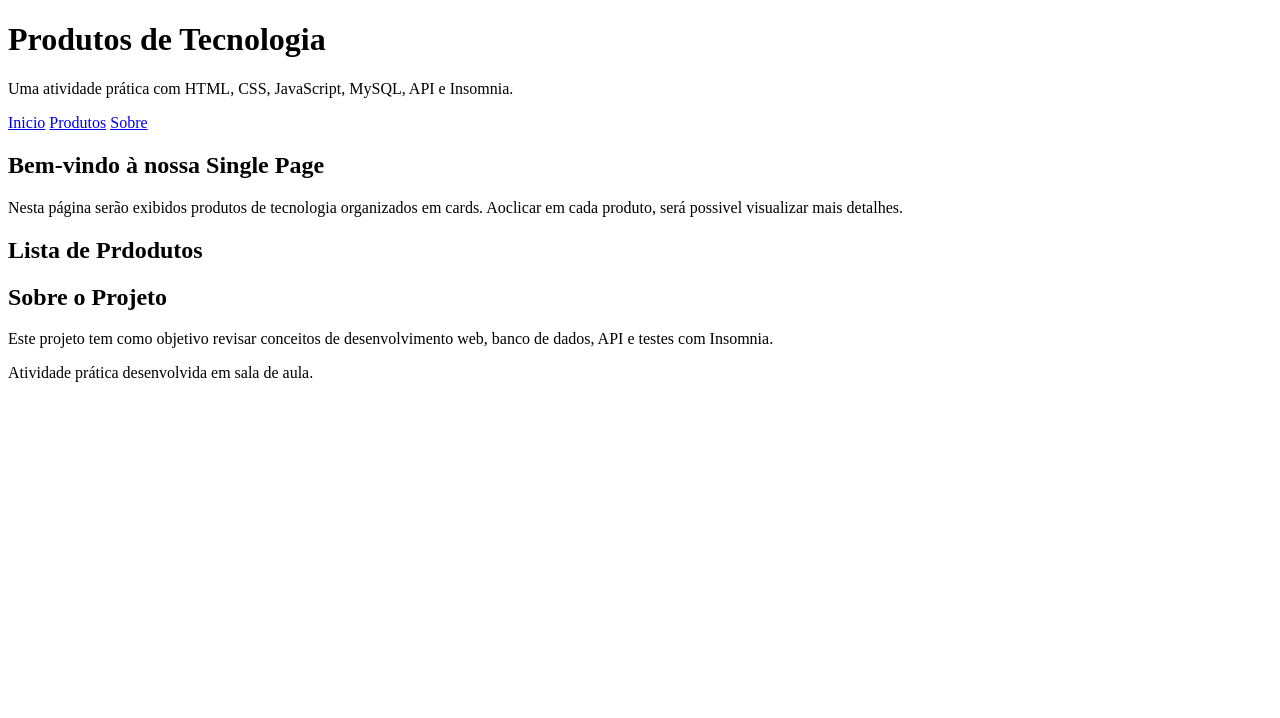
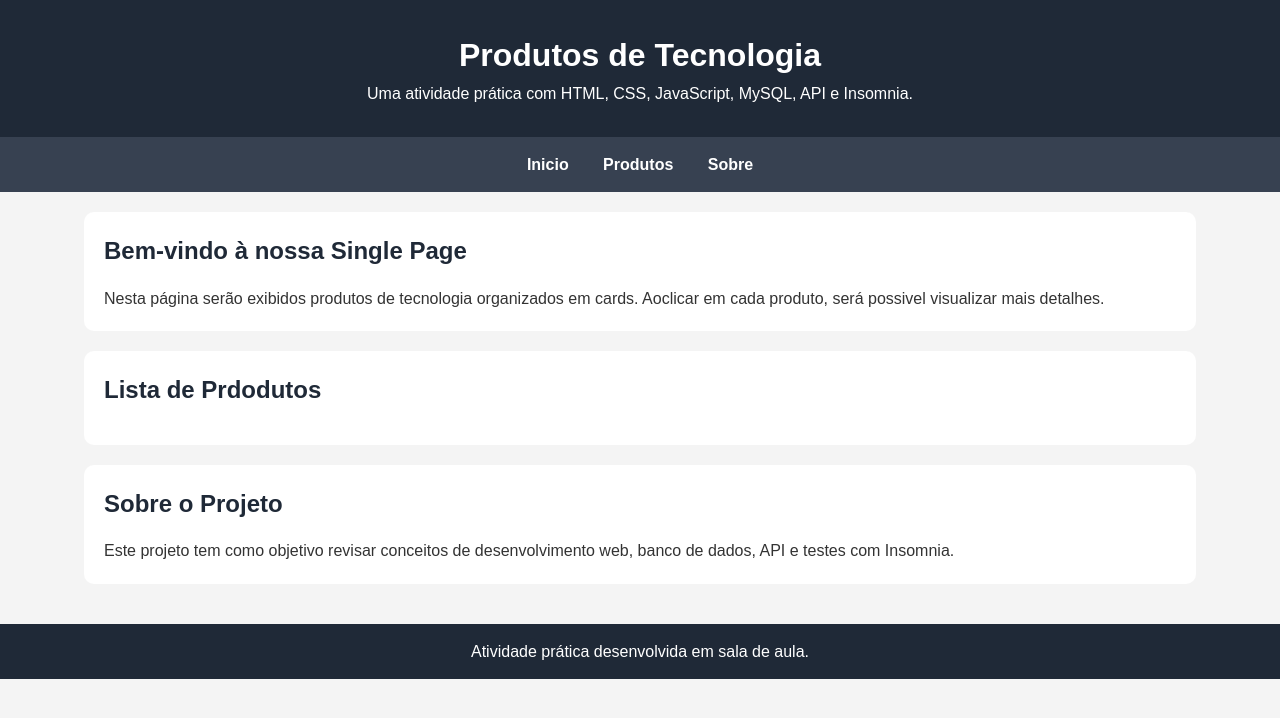
Before and after one commit to tomaszeswisc/spa_revisao, a plain HTML site: page public/index.html in a window 1280 px wide. Drawn offline with Linux system fonts and the light colour scheme.

Commit message:
Adicionar CSS Inicial

```diff
--- a/public/index.html
+++ b/public/index.html
@@ -4,6 +4,7 @@
     <meta charset="UTF-8">
     <meta name="viewport" content="width=device-width, initial-scale=1.0">
     <title>Single Page - Produtos de Tecnologia</title>
+    <link rel="stylesheet" href="style.css">
 </head>
 
 <body>
--- /dev/null
+++ b/public/style.css
@@ -0,0 +1,131 @@
+/* Remove as margens e espaçamentos padrões aplicados pelo navegador */
+* {
+    margin: 0;
+    padding: 0;
+
+    /* Faz com que bordas e espaçamentos sejam incluídos no cálculo do tamanho do elemento */
+    box-sizing: border-box;
+}
+
+/* Configurações gerais aplicadas a toda a página */
+body {
+
+    /* Define a fonte principal utilizada no site */
+    font-family: Arial, Helvetica, sans-serif;
+
+    /* Define a cor de fundo da página */
+    background-color: #f4f4f4;
+
+    /* Define a cor padrão dos textos */
+    color: #333;
+
+    /* Define o espaçamento entre as linhas do texto */
+    line-height: 1.6;
+}
+
+/* Cabeçalho principal da página */
+header {
+
+    /* Define a cor de fundo do cabeçalho */
+    background-color: #1f2937;
+
+    /* Define a cor do texto como branca */
+    color: white;
+
+    /* Centraliza os textos do cabeçalho */
+    text-align: center;
+
+    /* Adiciona espaçamento interno ao cabeçalho */
+    padding: 30px;
+}
+
+/* Menu de navegação */
+nav {
+
+    /* Define a cor de fundo do menu */
+    background-color: #374151;
+
+    /* Centraliza os links do menu */
+    text-align: center;
+
+    /* Adiciona espaçamento interno ao menu */
+    padding: 15px;
+}
+
+/* Links presentes dentro do menu */
+nav a {
+
+    /* Define a cor dos links */
+    color: white;
+
+    /* Remove o sublinhado padrão dos links */
+    text-decoration: none;
+
+    /* Cria espaçamento entre os links */
+    margin: 0 15px;
+
+    /* Deixa o texto em negrito */
+    font-weight: bold;
+}
+
+/* Efeito aplicado quando o mouse passa sobre um link */
+nav a:hover {
+
+    /* Altera a cor do link durante o hover */
+    color: #fbbf24;
+}
+
+/* Área principal onde ficará o conteúdo da página */
+main {
+
+    /* Define que o conteúdo ocupará 90% da largura disponível */
+    width: 90%;
+
+    /* Centraliza o conteúdo horizontalmente */
+    margin: auto;
+
+    /* Adiciona espaçamento interno */
+    padding: 20px;
+}
+
+/* Configuração das seções da página */
+section {
+
+    /* Define o fundo branco para destacar o conteúdo */
+    background-color: white;
+
+    /* Adiciona espaçamento interno */
+    padding: 20px;
+
+    /* Adiciona espaço abaixo de cada seção */
+    margin-bottom: 20px;
+
+    /* Arredonda os cantos das seções */
+    border-radius: 10px;
+}
+
+/* Títulos de nível 2 que estão dentro das seções */
+section h2 {
+
+    /* Adiciona espaço abaixo do título */
+    margin-bottom: 15px;
+
+    /* Define a cor do título */
+    color: #1f2937;
+}
+
+/* Rodapé da página */
+footer {
+
+    /* Define a cor de fundo do rodapé */
+    background-color: #1f2937;
+
+    /* Define a cor do texto */
+    color: white;
+
+    /* Centraliza o conteúdo do rodapé */
+    text-align: center;
+
+    /* Adiciona espaçamento interno */
+    padding: 15px;
+}
```
Also changed, not shown: 1 other file.
